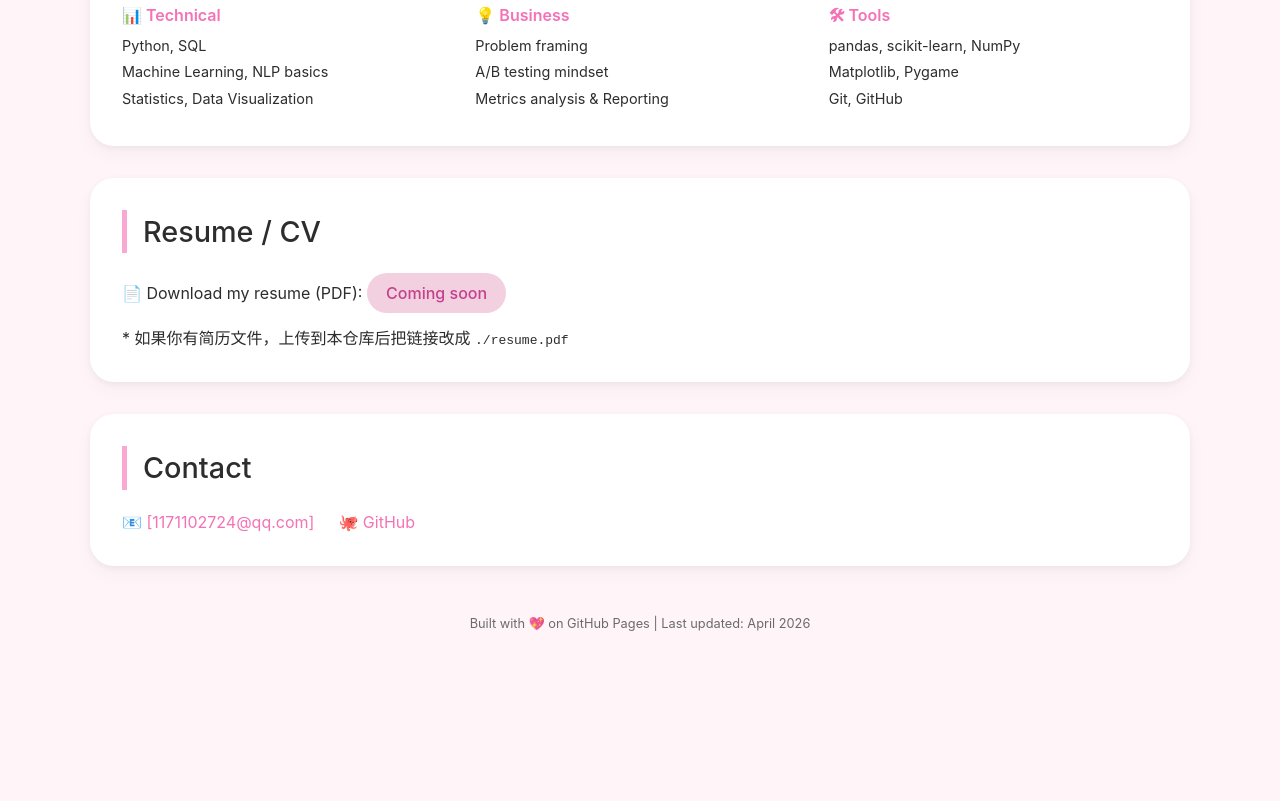
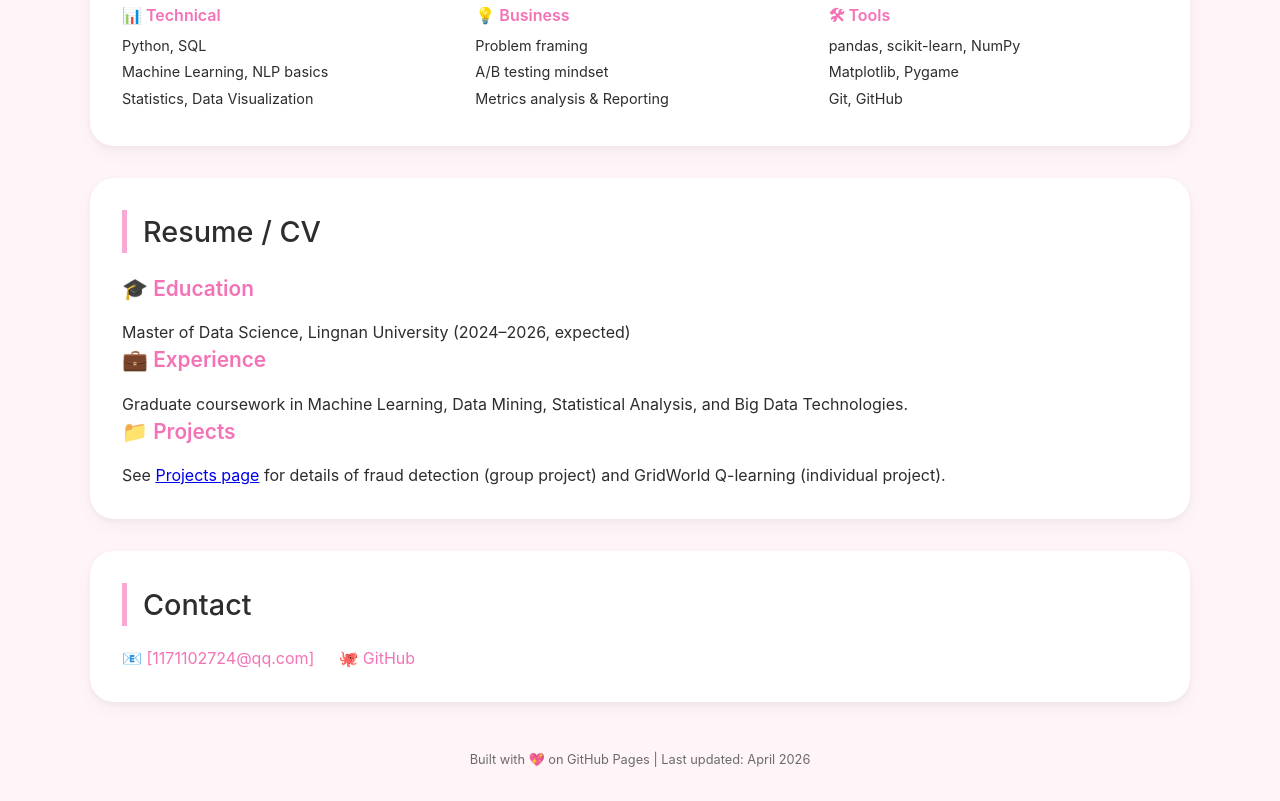
Before and after one commit to puff-l/pull-l.github.io, a plain HTML site: page index.html in a window 1280 px wide. Shown: the part 874-1675 px from the top of the page. Before the commit the page ends 1539 px from the top, so only its background shows below. Drawn offline with Linux system fonts and the light colour scheme.

Commit message:
Update index.html

```diff
--- a/index.html
+++ b/index.html
@@ -58,12 +58,16 @@
         </div>
     </div>
 
-    <!-- Resume 卡片 -->
-    <div class="card">
-        <h2>Resume / CV</h2>
-        <p>📄 Download my resume (PDF): <a href="#" class="button" style="background: #f3d0e0; color:#c2418c;">Coming soon</a></p>
-        <p style="margin-top: 0.8rem;">* 如果你有简历文件，上传到本仓库后把链接改成 <code>./resume.pdf</code></p>
-    </div>
+<!-- Resume 卡片 -->
+<div class="card">
+    <h2>Resume / CV</h2>
+    <h3>🎓 Education</h3>
+    <p>Master of Data Science, Lingnan University (2024–2026, expected)</p>
+    <h3>💼 Experience</h3>
+    <p>Graduate coursework in Machine Learning, Data Mining, Statistical Analysis, and Big Data Technologies.</p>
+    <h3>📁 Projects</h3>
+    <p>See <a href="projects.html">Projects page</a> for details of fraud detection (group project) and GridWorld Q-learning (individual project).</p>
+</div>
 
     <!-- Contact 卡片 -->
     <div class="card">
```
